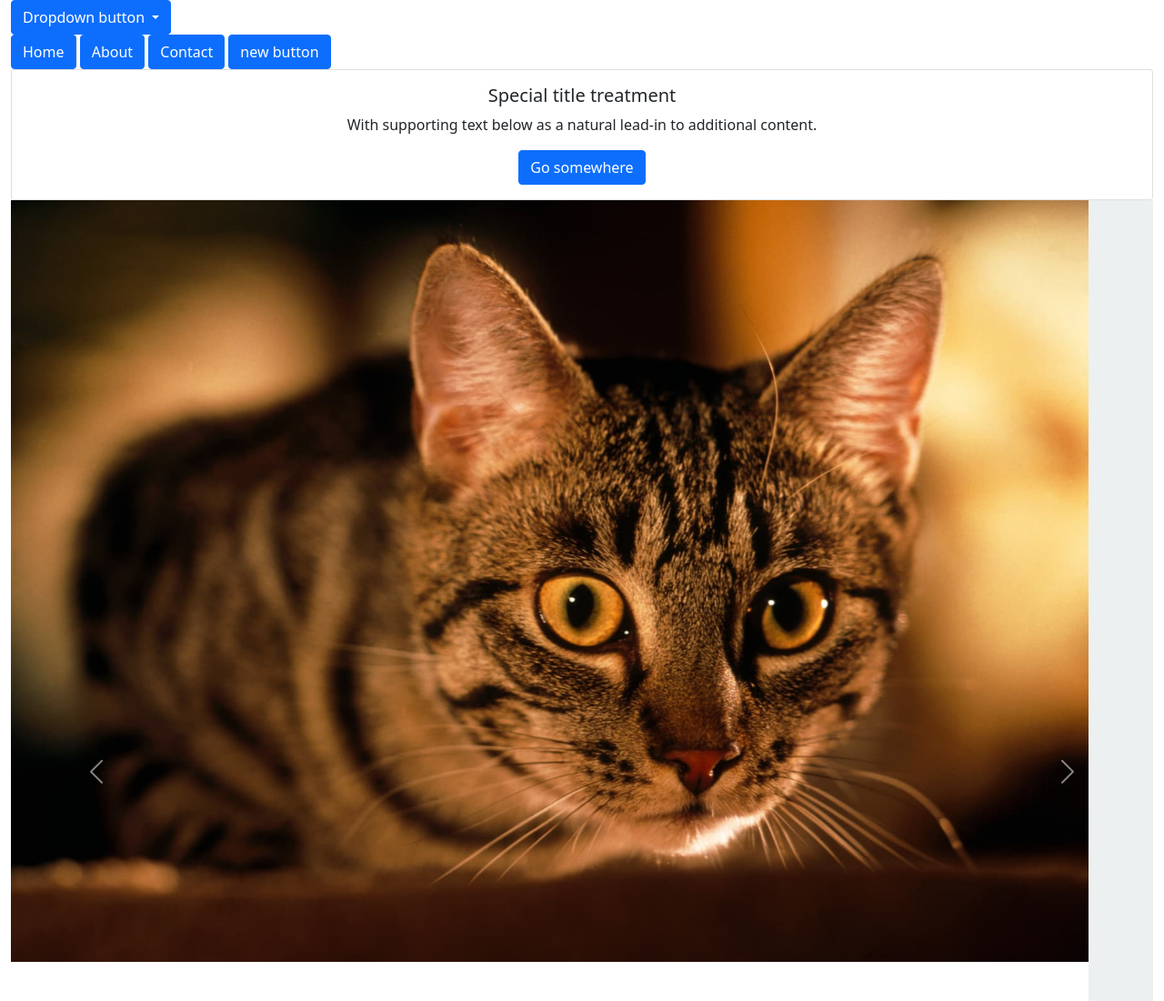
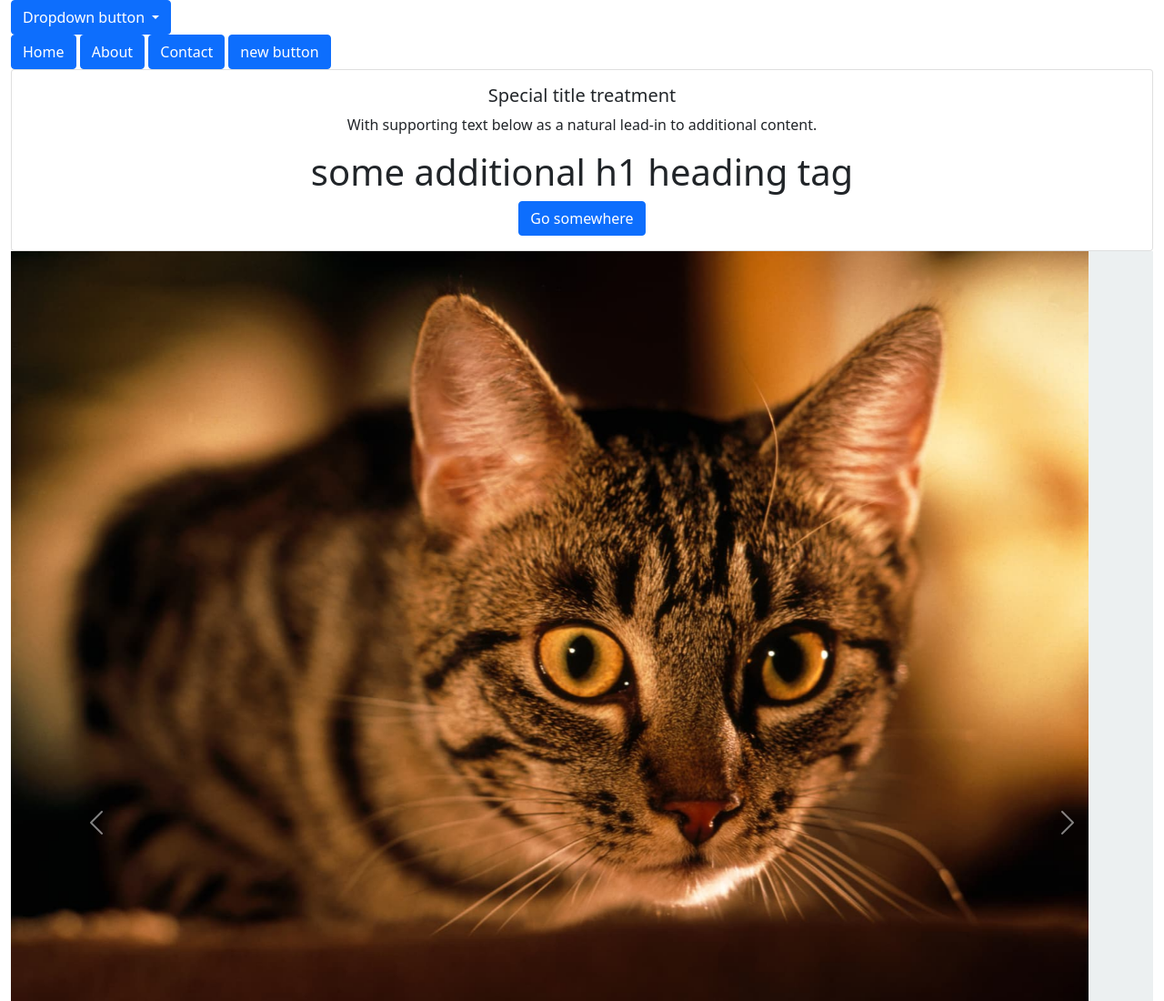
Before and after one commit to HamiltonNCIrl/anotherCopy, a plain HTML site: page index.html in a window 1280 px wide. Shown: the top 1100 px of the page at 91% size. Drawn offline with nearby package versions, Linux system fonts and the light colour scheme.

Commit message:
added something

```diff
--- a/index.html
+++ b/index.html
@@ -52,6 +52,7 @@
             <div class="card-body">
               <h5 class="card-title">Special title treatment</h5>
               <p class="card-text">With supporting text below as a natural lead-in to additional content.</p>
+              <h1>some additional h1 heading tag</h1>
               <a href="#" class="btn btn-primary">Go somewhere</a>
             </div>
 
```
